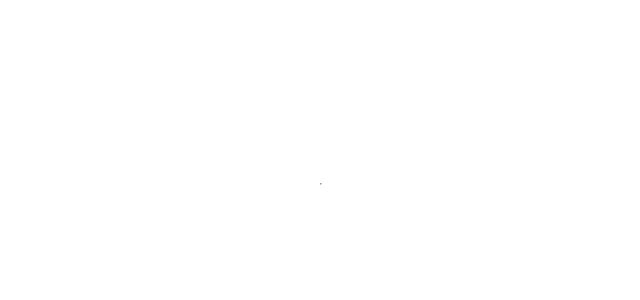
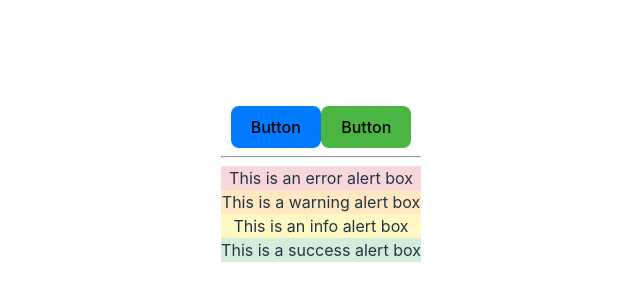
Before and after one commit to wuttichai-jeenkaew/react-component-styling, a React (Vite) app: page / in a window 1280 px wide. Shown: the part 216-516 px from the top of the page, without its empty margins (319-959 px from the left). Built offline with nearby package versions, Linux system fonts and the light colour scheme.

Commit message:
commit exercises

```diff
--- a/package.json
+++ b/package.json
@@ -10,6 +10,7 @@
     "test": "vitest"
   },
   "dependencies": {
+    "@emotion/react": "^11.14.0",
     "node-fetch": "^3.3.2",
     "pg": "^8.11.3",
     "react": "^18.2.0",
--- a/src/App.jsx
+++ b/src/App.jsx
@@ -1,14 +1,22 @@
 import "./App.css";
+import Button from "./components/Button";
+import Alert from "./components/Alert";
 
 function App() {
   return (
     <div className="App">
       <div className="button-components-section">
         {/* Render ตัว Button 2 แบบ */}
+        <Button type="primary" />
+        <Button type="success" />
       </div>
       <hr />
       <div className="alert-components-section">
         {/* Render ตัว Alert 4 แบบ */}
+        <Alert text="error" />
+        <Alert text="warning" />
+        <Alert text="info" />
+        <Alert text="success" />
       </div>
     </div>
   );
--- a/src/components/Alert.jsx
+++ b/src/components/Alert.jsx
@@ -1,3 +1,50 @@
-// Start coding here
+/** @jsxImportSource @emotion/react */
+import { css } from "@emotion/react";
 
-function Alert() {}
+const defaultStyle = css`
+  color: black;
+  padding: 10px;
+  border-radius: 5px;
+  margin: 10px 0;
+`;
+const successStyle = css`
+  background-color: #d4edda;
+`;
+const infoStyle = css`
+  background-color: #fff8c2;
+`;
+const warningStyle = css`
+  background-color: #ffe8c2;
+`;
+const errorStyle = css`
+  background-color: #f8d7da;
+`;
+
+function Alert({ text }) {
+  return (
+    <div
+      css={
+        text === "success"
+          ? successStyle
+          : text === "info"
+          ? infoStyle
+          : text === "warning"
+          ? warningStyle
+          : text === "error"
+          ? errorStyle
+          : defaultStyle
+      }
+    >
+      {text === "success"
+        ? "This is a success alert box"
+        : text === "info"
+        ? "This is an info alert box"
+        : text === "warning"
+        ? "This is a warning alert box"
+        : text === "error"
+        ? "This is an error alert box"
+        : ""}
+    </div>
+  );
+}
+export default Alert;
--- a/src/components/Button.jsx
+++ b/src/components/Button.jsx
@@ -1,3 +1,47 @@
-// Start coding here
+/** @jsxImportSource @emotion/react */
+import { css } from "@emotion/react";
 
-function Button() {}
+const defaultStyle = css`
+  background-color: black;
+  color: white;
+  padding: 0px 16px;
+  border-radius: 4px;
+`;
+
+const primaryStyle = css`
+  background-color: #007bff;
+`;
+
+const secondaryStyle = css`
+  background-color: #07a4e8;
+`;
+
+const errorStyle = css`
+  background-color: #de5753;
+`;
+
+const successStyle = css`
+  background-color: #4bb543;
+`;
+
+function Button({ type }) {
+  return (
+    <button
+      css={
+        type === "primary"
+          ? primaryStyle
+          : type === "secondary"
+          ? secondaryStyle
+          : type === "error"
+          ? errorStyle
+          : type === "success"
+          ? successStyle
+          : defaultStyle
+      }
+    >
+      Button
+    </button>
+  );
+}
+
+export default Button;
```
Also changed, not shown: 1 other file (tests, documents, lock files or other folders).
